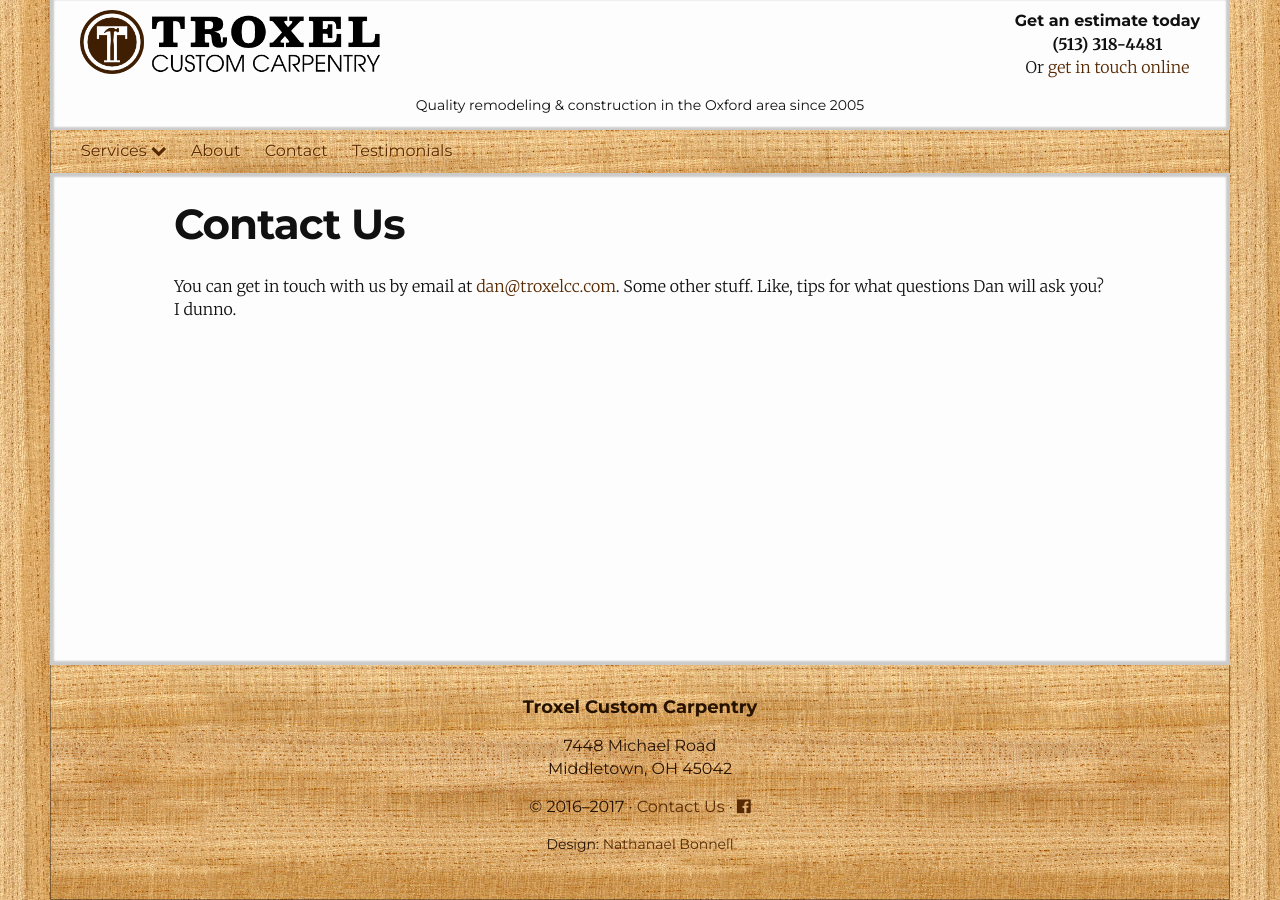
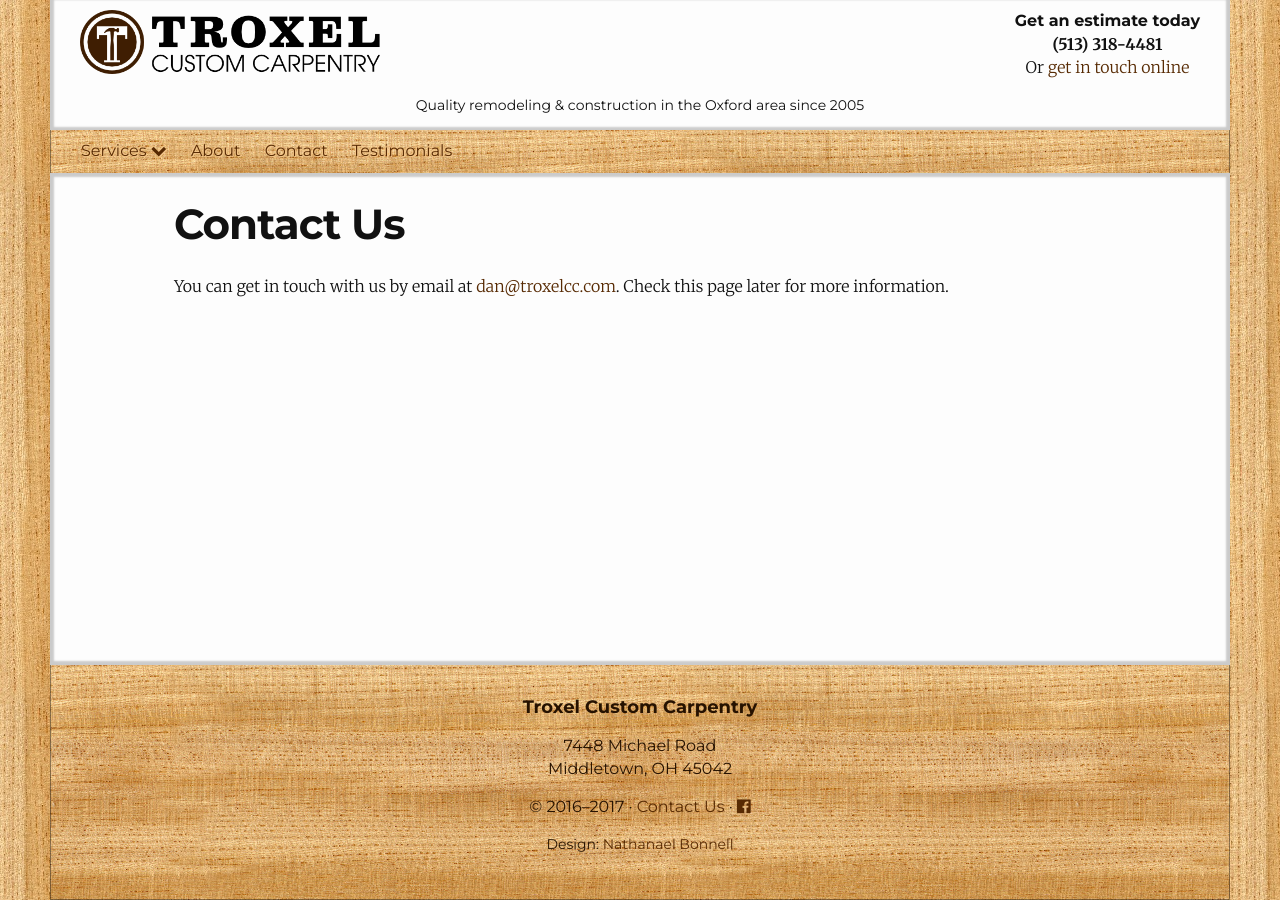
Before and after one commit to troxelcc/troxelcc.github.io, a Jekyll site: the page built from pages/contact.md, in a window 1280 px wide. Built offline with Jekyll 4.4.1, drawn with Linux system fonts in a browser that asks for light colours.

Commit message:
Got rid of bad dummy text

```diff
--- a/pages/contact.md
+++ b/pages/contact.md
@@ -5,4 +5,4 @@
 permalink: /contact/
 navtype: normal
 ---
-You can get in touch with us by email at [dan@troxelcc.com](mailto:dan@troxelcc.com). Some other stuff. Like, tips for what questions Dan will ask you? I dunno.
+You can get in touch with us by email at [dan@troxelcc.com](mailto:dan@troxelcc.com). Check this page later for more information.
```
